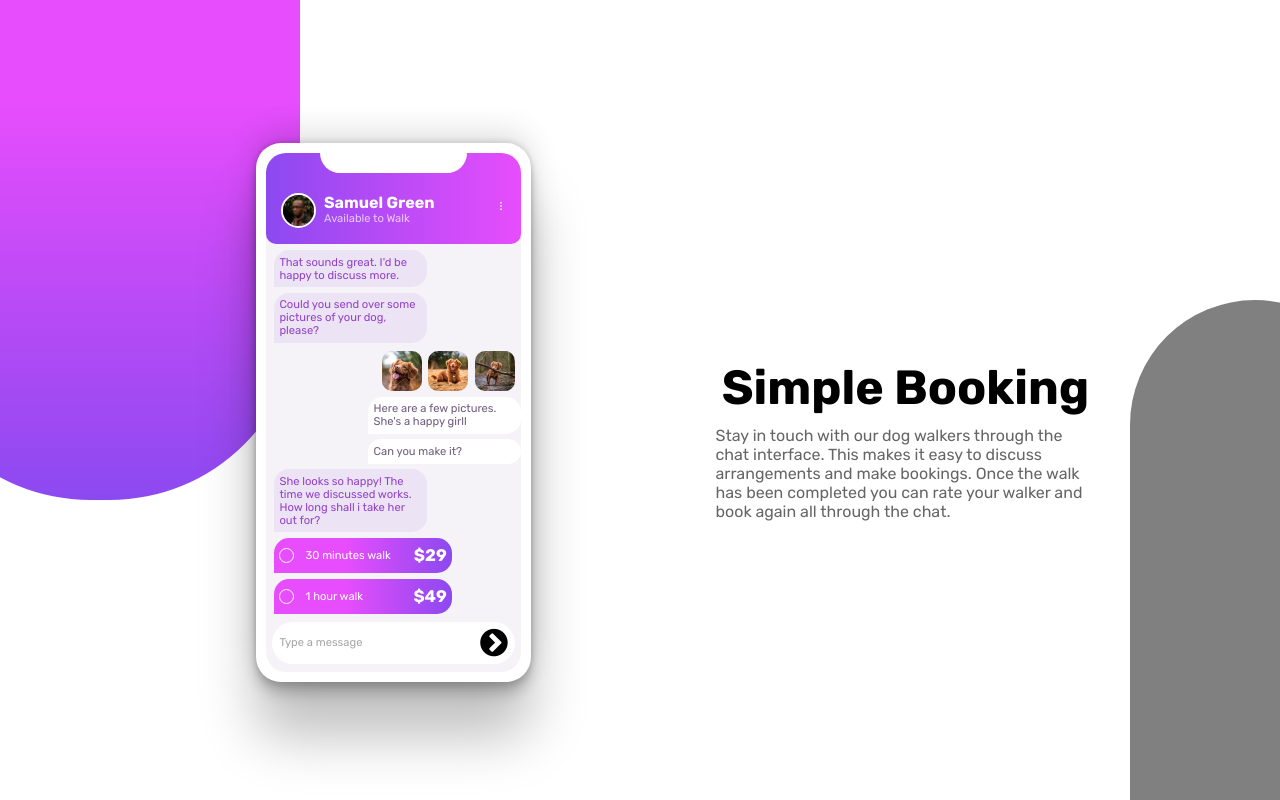
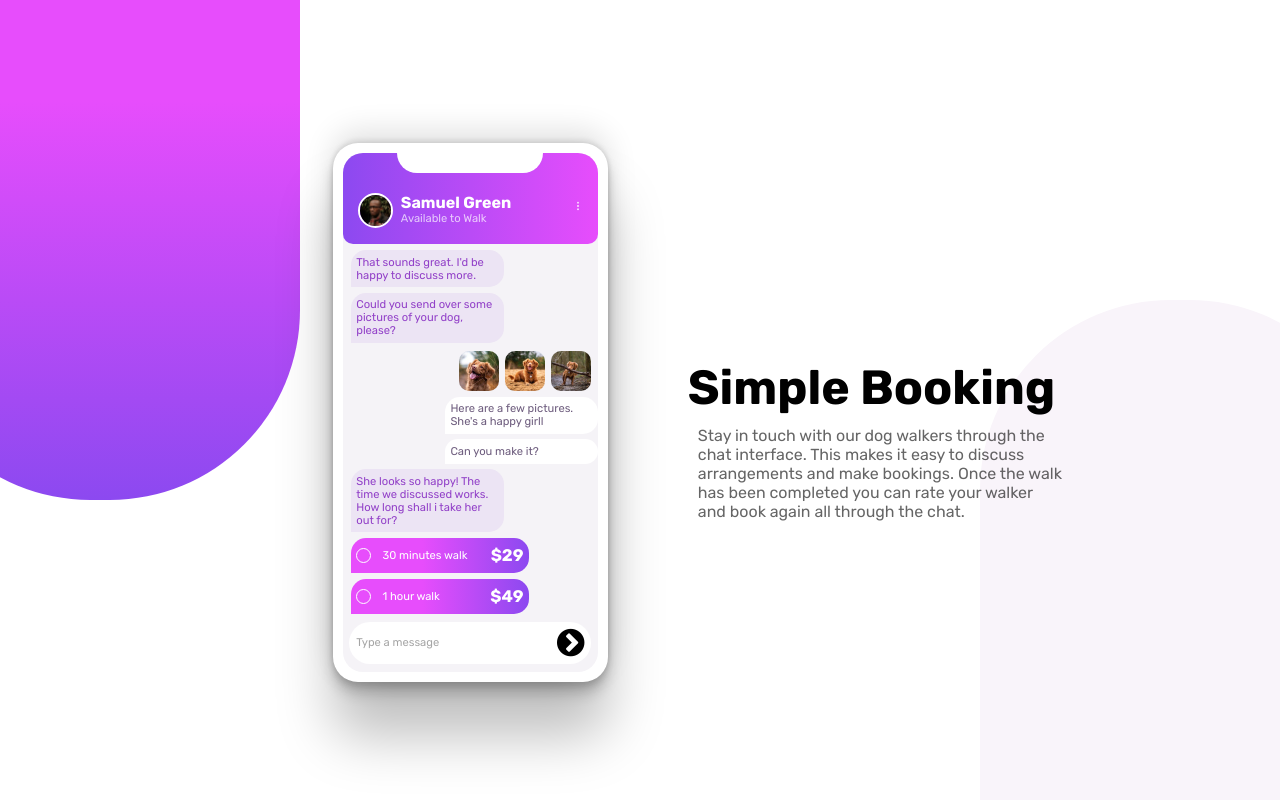
Before and after one commit to JayFullCode/Chat_app, a website: page index.html in a window 1280 px wide. Shown: the top 800 px of the page. Drawn offline with Linux system fonts and the light colour scheme.

Commit message:
Update: finale version

```diff
--- a/index.html
+++ b/index.html
@@ -20,6 +20,7 @@
   <div class="bg-purple"></div>
   <div class="bg-gray"></div>
 
+  <div class="main">
   <div class="phone">
     <div class="phone__screen">
       <div class="header">
@@ -99,5 +100,7 @@
 
   </div>
 
+  </div>
+
 </body>
 </html>
--- a/sass/base/_main.scss
+++ b/sass/base/_main.scss
@@ -20,6 +20,9 @@ body{
     position: relative;
 
     padding-top: 25px;
+
+    overflow-x: hidden;
+
 }
 
 .content{
@@ -66,7 +69,7 @@ body{
 }
 
 .bg-gray{
-    background-color: grey;
+    background-color: #f9f4fa;
     height: 500px;
     width: 250px;
 
@@ -75,6 +78,22 @@ body{
     position: absolute;
     bottom: 0px;
     right: -100px;
+}
+
+.main{
+    margin: 0;
+    padding: 0;
+
+    margin: auto;
+    width: 80%;
+    height: 100%;
+
+    display: flex;
+    flex-direction: column;
+    justify-content: center;
+    align-items: center;
+
+    position: relative;
 }
 
 @include desktop-only{
@@ -87,11 +106,14 @@ body{
     }
 
     .content{
-        flex: 1;
-
         text-align: start;
 
-        position: relative;
+        display: flex;
+        align-items: flex-start;
+
+       padding: 5em;
+
+        flex: 1;
     }
 
     .bg-purple{
@@ -99,5 +121,21 @@ body{
         max-width: 500px;
 
         left: -100px;
+
+    }
+
+    .bg-gray{
+        width: 400px;
+        max-width: 500px;
+
+        right: -100px;
+
+        position: absolute;
+        bottom: 0px;
+    }
+
+    .main{
+        flex-direction: row;
+
     }
 }
--- a/sass/layout/_phone.scss
+++ b/sass/layout/_phone.scss
@@ -1,10 +1,11 @@
 .phone{
+
     position: relative;
 
     width: 275px;
     background-color: white;
 
-    margin: auto;
+    // margin: auto;
     // margin-top: 25px;
     padding: 10px;
 
```
Also changed, not shown: style.css, 1 other file.
